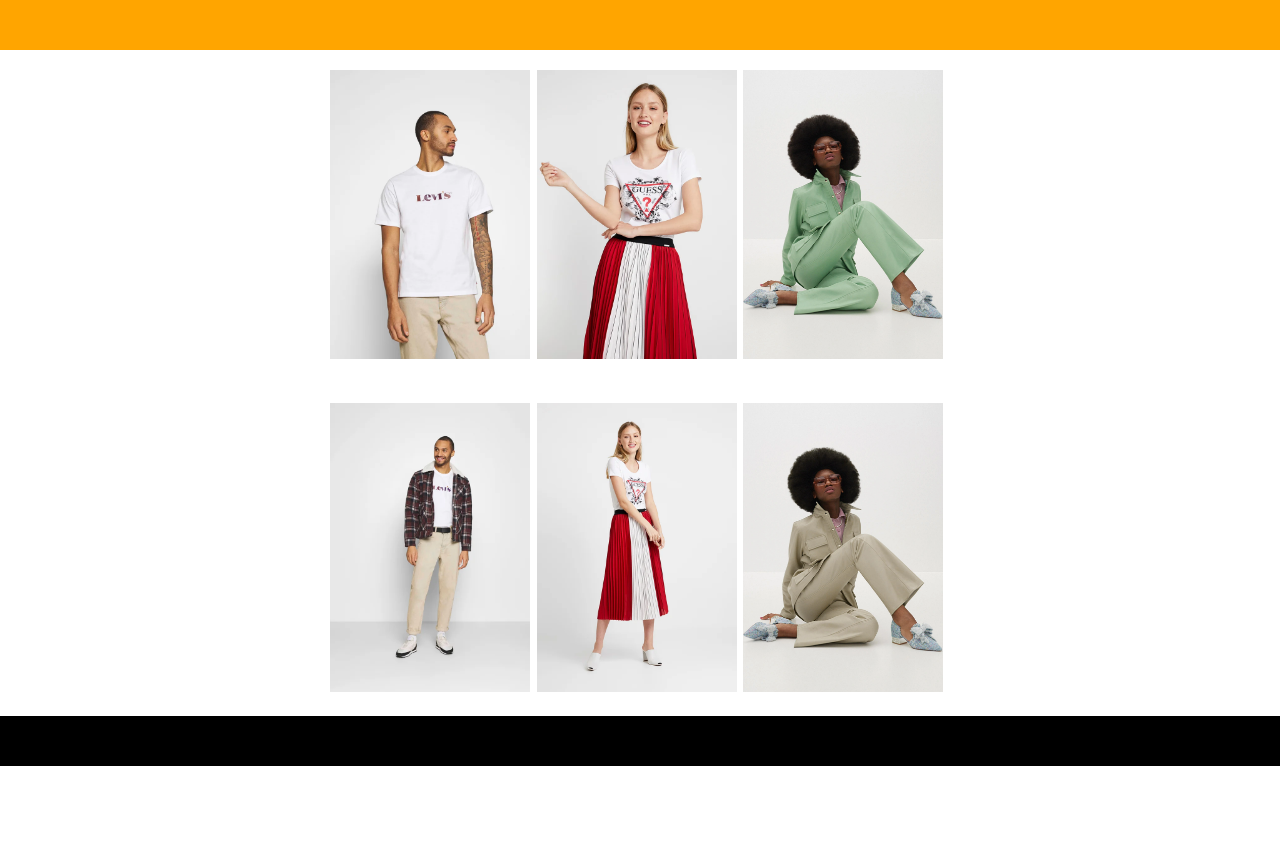
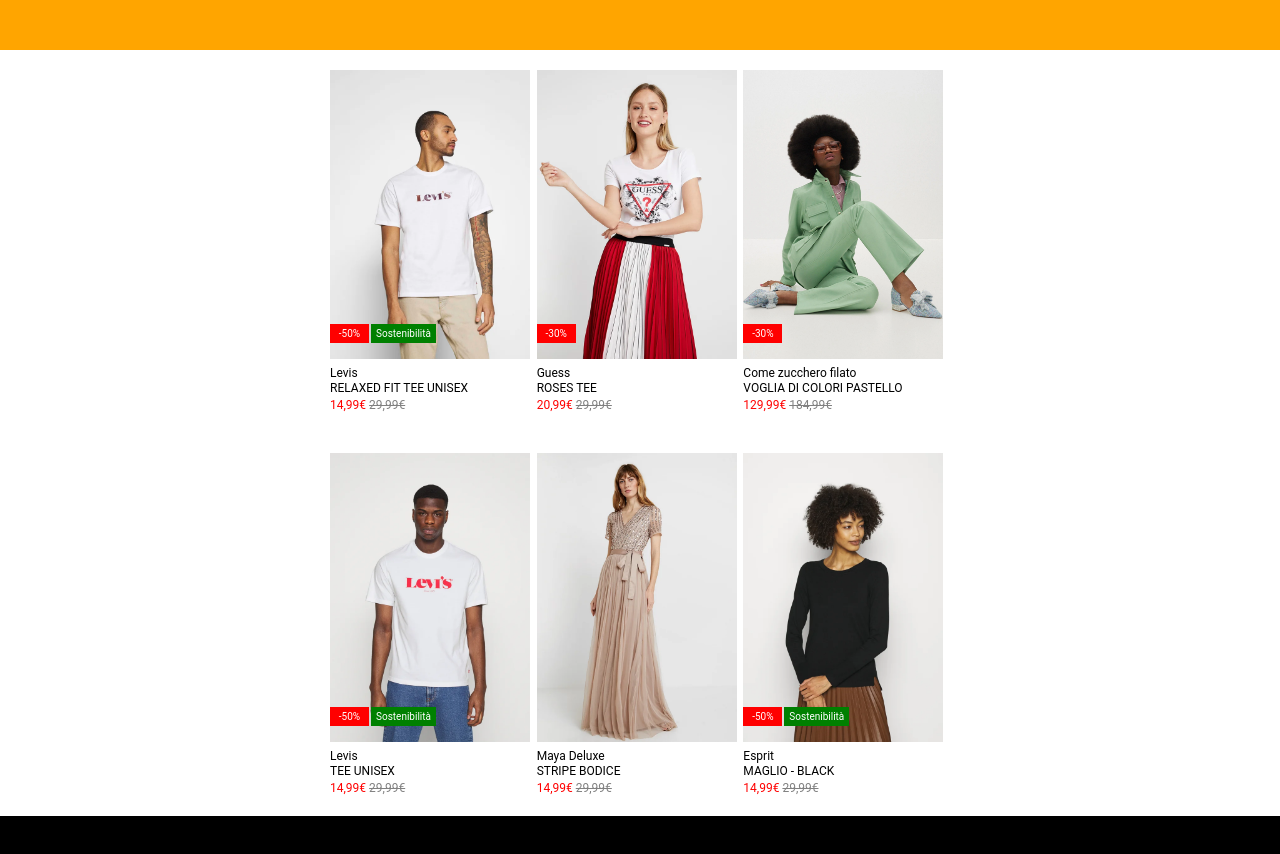
Before and after one commit to Ant0C/html-css-boolando, a plain HTML site: page index.html in a window 1280 px wide. Before the commit the page ends 800 px from the top, so only its background shows below. Drawn offline with Linux system fonts and the light colour scheme.

Commit message:
FEAT added tag in the img

```diff
--- a/css/app.css
+++ b/css/app.css
@@ -6,6 +6,7 @@
 
 img{
     max-width: 100%;
+    width: 200px;
 }
 
 .debug header{
@@ -30,10 +31,51 @@ img{
     justify-content: center;
 }
 
+.text{
+    font-family: 'Roboto', sans-serif;
+    font-size: 12px;
+}
+
+.price{
+    color: red;
+}
+
+.discount{
+    color: gray;
+    text-decoration: line-through;
+}
+
+main > p{
+    font-family: 'Robot', sans-serif;
+}
+
 .col{
     flex-basis: calc(100%/6);
+    position: relative;
 }
 
-.img{
-    width: 200px;
+.tag-discount{
+    width: 39px;
+    height: 19px;
+    text-align: center;
+    padding: 4px 0px;
+    font-size: 10px;
+    color: white;
+    background: red;
+    position: absolute;
+    bottom: 70px;
+    left: 0px;
 }
+
+.tag-text{
+    width: 65px;
+    height: 19px;
+    text-align: center;
+    padding: 4px 0px;
+    font-size: 10px;
+    color: white;
+    background: green;
+    position: absolute;
+    bottom: 70px;
+    left: 41px;
+}
--- a/index.html
+++ b/index.html
@@ -20,15 +20,34 @@
             <div class="row">
                 <div class="col">
                     <img src="./img/1.webp" alt="img1" class="img">
-
+                    <span class="text">
+                        Levis
+                        <p>RELAXED FIT TEE UNISEX</p>
+                        <span class="price">14,99€</span>
+                        <span class="discount">29,99€</span>
+                        <div class="tag-discount">-50%</div>
+                        <div class="tag-text">Sostenibilità</div>
+                    </span>
                 </div>
                 <div class="col">
                     <img src="./img/2.webp" alt="img2" class="img">
-
+                    <span class="text">
+                        Guess
+                        <p>ROSES TEE</p>
+                        <span class="price">20,99€</span>
+                        <span class="discount">29,99€</span>
+                        <div class="tag-discount">-30%</div>
+                    </span>
                 </div>
                 <div class="col">
                     <img src="./img/3.webp" alt="img3" class="img">
-
+                    <span class="text">
+                        Come zucchero filato
+                        <p>VOGLIA DI COLORI PASTELLO</p>
+                        <span class="price">129,99€</span>
+                        <span class="discount">184,99€</span>
+                        <div class="tag-discount">-30%</div>
+                    </span>
                 </div>
             </div>
         </section>
@@ -38,16 +57,35 @@
         <section class="container-2">
             <div class="row">
                 <div class="col">
-                    <img src="./img/1b.webp" alt="img1b" class="img">
-
+                    <img src="./img/4.webp" alt="img4" class="img">
+                    <span class="text">
+                        Levis
+                        <p>TEE UNISEX</p>
+                        <span class="price">14,99€</span>
+                        <span class="discount">29,99€</span>
+                        <div class="tag-discount">-50%</div>
+                        <div class="tag-text">Sostenibilità</div>
+                    </span>
                 </div>
                 <div class="col">
-                    <img src="./img/2b.webp" alt="img2b" class="img">
-
+                    <img src="./img/5.webp" alt="img5" class="img">
+                    <span class="text">
+                        Maya Deluxe
+                        <p>STRIPE BODICE</p>
+                        <span class="price">14,99€</span>
+                        <span class="discount">29,99€</span>
+                    </span>
                 </div>
                 <div class="col">
-                    <img src="./img/3b.webp" alt="img3b" class="img">
-
+                    <img src="./img/6.webp" alt="img6" class="img">
+                    <span class="text">
+                        Esprit
+                        <p>MAGLIO - BLACK</p>
+                        <span class="price">14,99€</span>
+                        <span class="discount">29,99€</span>
+                        <div class="tag-discount">-50%</div>
+                        <div class="tag-text">Sostenibilità</div>
+                    </span>
                 </div>
             </div>
         </section>
```
